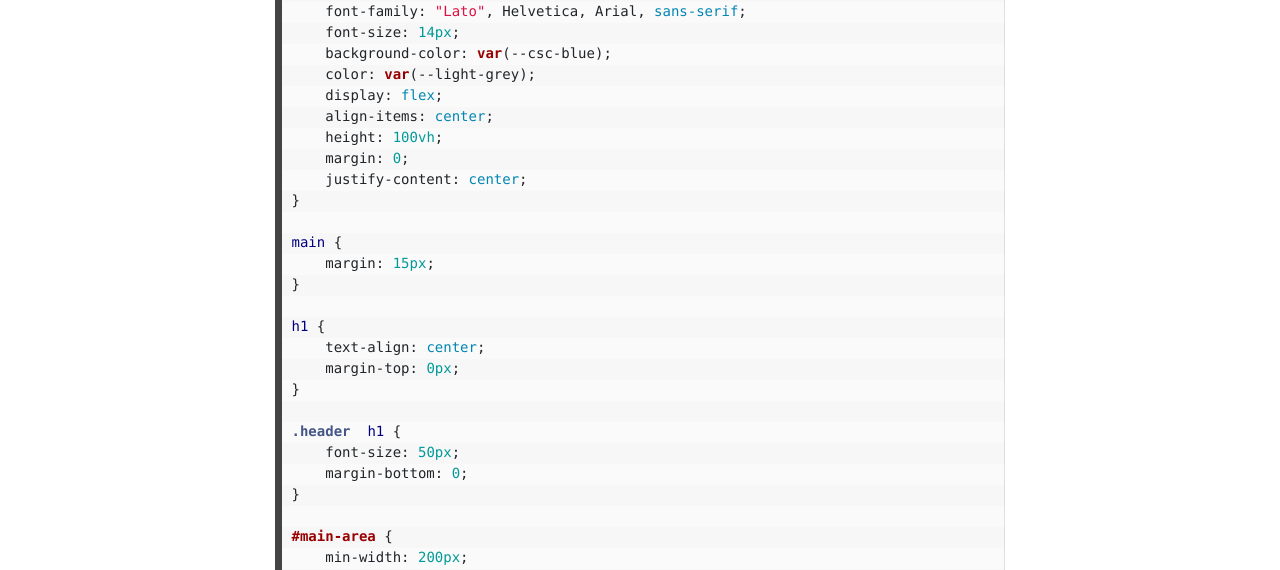
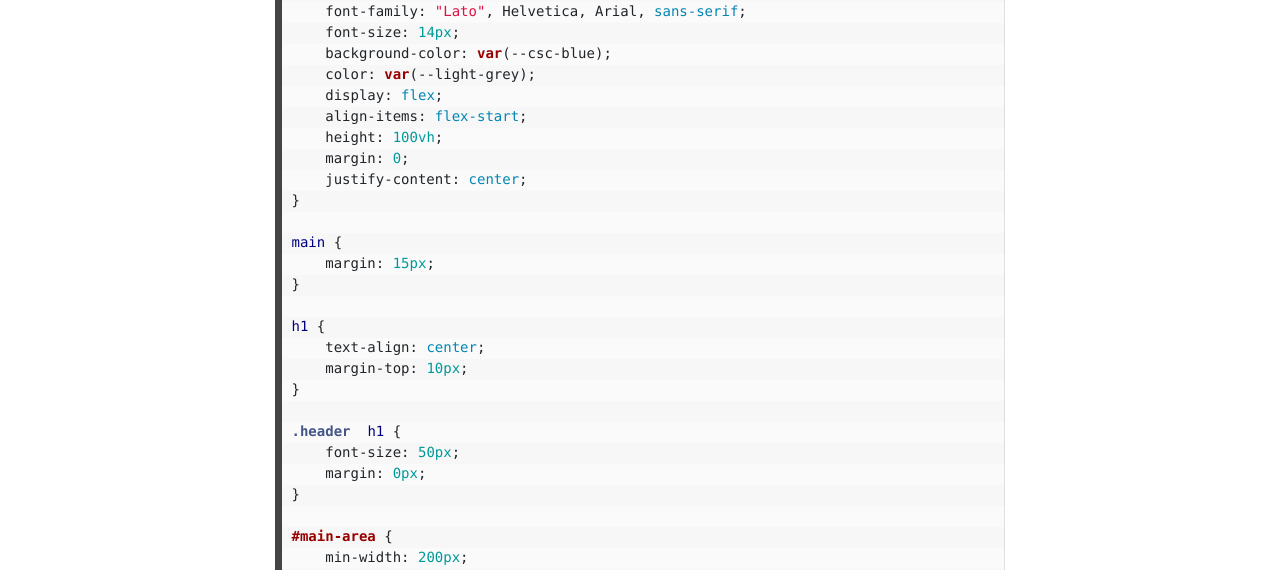
Before and after one commit to carmancater/carmancater.github.io, a Jekyll site: the page built from palindrome-checkerCSS.md, in a window 1280 px wide and 900 px high, scrolled down 438 px. Shown: the part 152-722 px from the top of the window. Built offline with Jekyll 4.4.1, drawn with Linux system fonts in a browser that asks for light colours; nearby versions of some CDN libraries.

Commit message:
Update palindrome-checkerCSS.md

```diff
--- a/palindrome-checkerCSS.md
+++ b/palindrome-checkerCSS.md
@@ -21,7 +21,7 @@ body {
     background-color: var(--csc-blue);
     color: var(--light-grey);
     display: flex;
-    align-items: center;
+    align-items: flex-start;
     height: 100vh;
     margin: 0;
     justify-content: center;
@@ -33,12 +33,12 @@ main {
 
 h1 {
     text-align: center;
-    margin-top: 0px;
+    margin-top: 10px;
 }
 
 .header  h1 {
     font-size: 50px;
-    margin-bottom: 0;
+    margin: 0px;
 }
 
 #main-area {
@@ -92,6 +92,7 @@ h1 {
     color: var(--light-grey);
     padding: 10px;
     margin-top: 30px;
+    margin-bottom: 10px;
     border-radius: 15px;
     font-size: 22px;
 }
```
